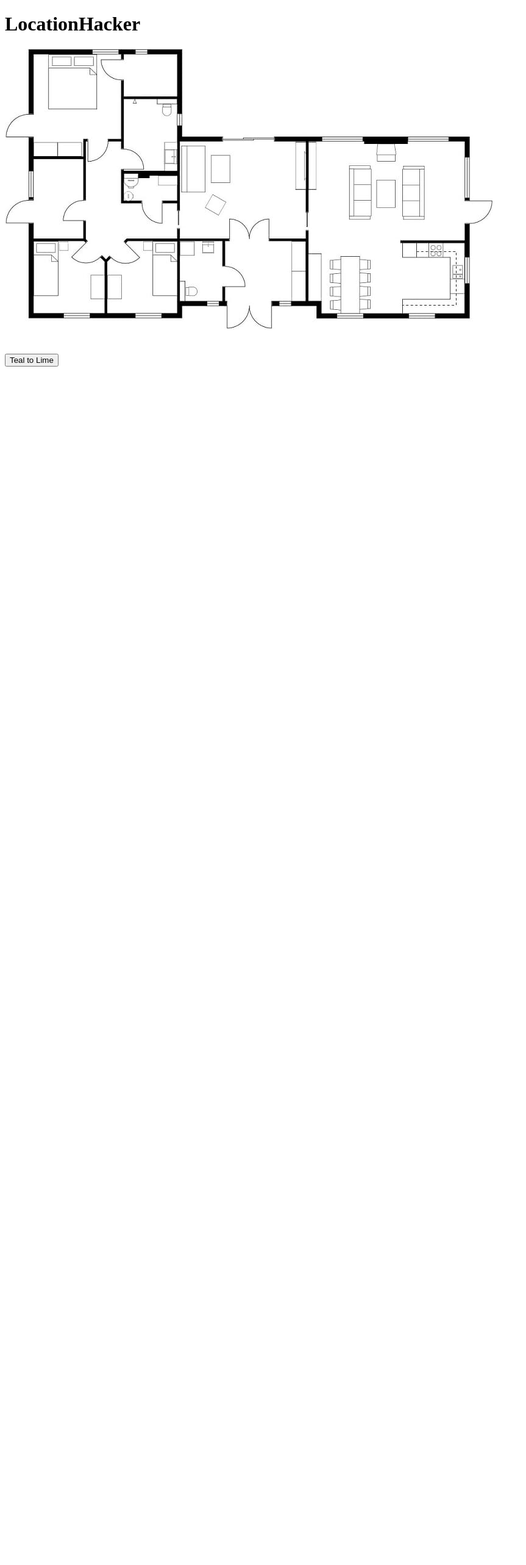
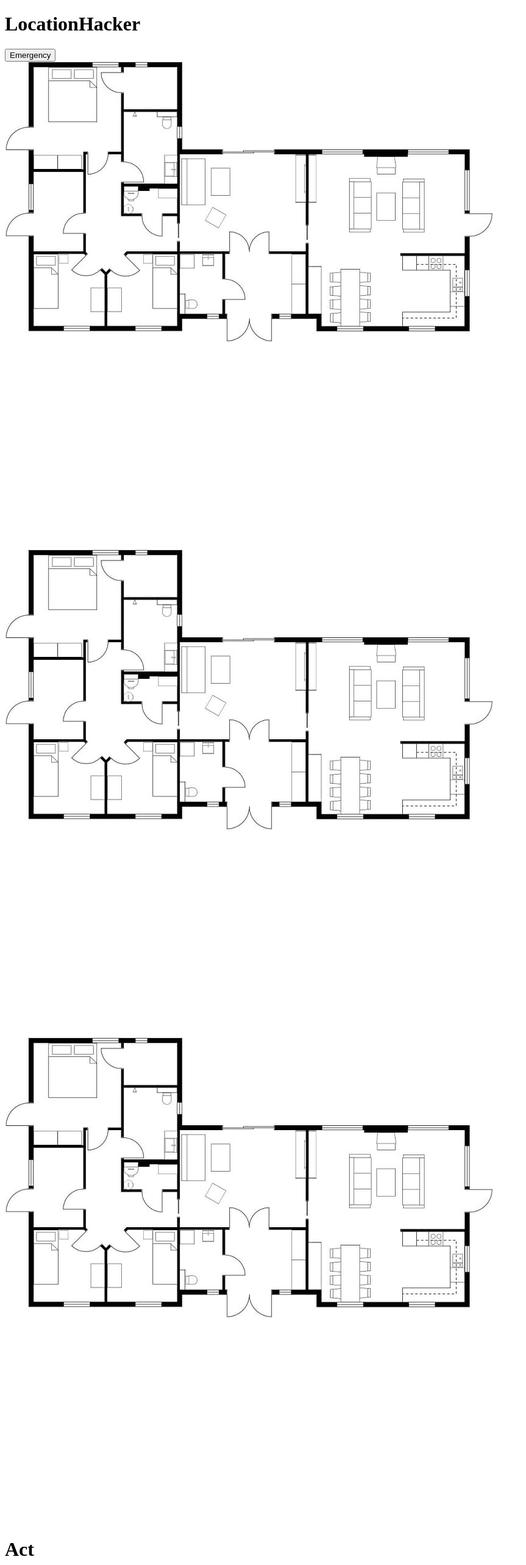
Before and after one commit to snakysnake/StGallen, a Nuxt app in the folder SwissCheeseFrontend/: page / in a window 1280 px wide. Shown: the top 2566 px of the page at 61% size, without its empty margins (0-863 px from the left). Built offline with nearby package versions, Linux system fonts and the light colour scheme.

Commit message:
quicksave

```diff
--- a/SwissCheeseFrontend/app.vue
+++ b/SwissCheeseFrontend/app.vue
@@ -1,17 +1,26 @@
 <template>
   <div>
     <NavBar />
-    <TwoDimensionalMap :people="40" :height="500" :width="1000" />
-    <button
-      class="relative inline-flex items-center justify-center p-0.5 mb-2 me-2 overflow-hidden text-sm font-medium text-gray-900 rounded-lg group bg-gradient-to-br from-teal-300 to-lime-300 group-hover:from-teal-300 group-hover:to-lime-300 dark:text-white dark:hover:text-gray-900 focus:ring-4 focus:outline-none focus:ring-lime-200 dark:focus:ring-lime-800"
-      @click="modalOpen = true">
-      <span
-        class="relative px-5 py-2.5 transition-all ease-in duration-75 bg-white dark:bg-gray-900 rounded-md group-hover:bg-opacity-0">
-        Teal to Lime
-      </span>
+    <button type="button" @click="modalOpen = true"
+      class="inline-flex items-center gap-x-2 rounded-md bg-red-600 px-3.5 py-2.5 text-sm font-semibold text-white shadow-sm hover:bg-red-500 focus-visible:outline focus-visible:outline-2 focus-visible:outline-offset-2 focus-visible:outline-indigo-600">
+      Emergency
     </button>
+    <div class="justify-center">
+      <TwoDimensionalMap :people="20" :height="800" :width="1000">
+        <img src="/sketch.jpg" alt="Floorplan">
+      </TwoDimensionalMap>
+      <TwoDimensionalMap :people="100" :height="800" :width="1000">
+        <img src="/sketch.jpg" alt="Floorplan">
+      </TwoDimensionalMap>
+      <TwoDimensionalMap :people="10" :height="800" :width="1000">
+        <img src="/sketch.jpg" alt="Floorplan">
+      </TwoDimensionalMap>
+      <div class="border-2 w-[200px]">
+        <h1>Act</h1>
+      </div>
+    </div>
     <BetterModal :active="modalOpen" @close="modalOpen = false">
-      <p>Test</p>
+      <DangerModalContent h2="Evacuate Room" @confirm="sendIt" />
     </BetterModal>
   </div>
 </template>
--- /dev/null
+++ b/SwissCheeseFrontend/components/DangerModalContent.vue
@@ -0,0 +1,42 @@
+<template>
+    <div class="p-6 text-center">
+        <svg aria-hidden="true" class="mx-auto mb-4 w-14 h-14 text-gray-400 dark:text-gray-200" fill="none"
+            stroke="currentColor" viewBox="0 0 24 24" xmlns="http://www.w3.org/2000/svg">
+            <path stroke-linecap="round" stroke-linejoin="round" stroke-width="2"
+                d="M12 8v4m0 4h.01M21 12a9 9 0 11-18 0 9 9 0 0118 0z" />
+        </svg>
+        <h2 class="mb-2 text-lg font-bold text-gray-500 dark:text-gray-400">
+            {{ h2 }}
+        </h2>
+        <h3 class="mb-5 text-lg font-normal text-gray-500 dark:text-gray-400">
+            {{ h3 }}
+        </h3>
+        <button data-modal-toggle="popup-modal" type="button"
+            class="m-1 text-white bg-red-600 hover:bg-red-800 focus:ring-4 focus:outline-none focus:ring-red-300 dark:focus:ring-red-800 font-medium rounded-lg text-sm inline-flex items-center px-5 py-2.5 text-center mr-2"
+            @click="$emit('confirm')">
+            Continue
+        </button>
+        <button data-modal-toggle="popup-modal" type="button"
+            class="m-1 text-gray-500 bg-white hover:bg-gray-100 focus:ring-4 focus:outline-none focus:ring-gray-200 rounded-lg border border-gray-200 text-sm font-medium px-5 py-2.5 hover:text-gray-900 focus:z-10 dark:bg-gray-700 dark:text-gray-300 dark:border-gray-500 dark:hover:text-white dark:hover:bg-gray-600 dark:focus:ring-gray-600"
+            @click="$emit('abort')">
+            Abort
+        </button>
+    </div>
+</template>
+
+<script>
+export default {
+
+    props: {
+        h2: {
+            type: String,
+            default: null
+        },
+        h3: {
+            type: String,
+            default: null
+        }
+    },
+    emits: ["confirm", "abort"],
+};
+</script>
--- a/SwissCheeseFrontend/components/TwoDimensionalMap.vue
+++ b/SwissCheeseFrontend/components/TwoDimensionalMap.vue
@@ -1,7 +1,7 @@
 <template>
     <div class="border-2 overflow-hidden" :style="`max-width: ${width}px; max-height: ${height}px;`">
         <div class="relative">
-            <img src="/sketch.jpg" alt="Floorplan">
+            <slot />
             <Person class="absolute" v-for="person in peeps" :key="person" :init-x-pos="person.xPos"
                 :init-y-pos="person.yPos" :height="height" :width="width" />
 
```
